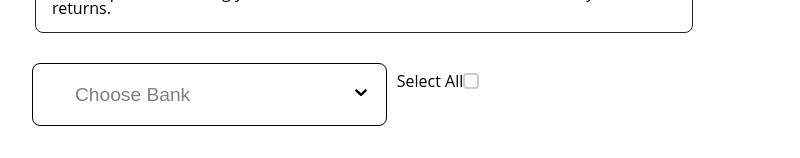
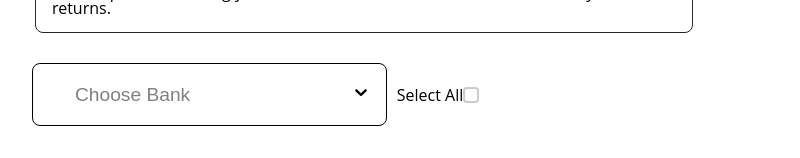
Before and after one commit to TheDarkknight26/bankweb, a React (Create React App) app in the folder client/: page / in a window 1280 px wide. Shown: the part 280-438 px from the top of the page, without its empty margins (0-800 px from the left). Built offline with nearby package versions, Linux system fonts and the light colour scheme.

Commit message:
absolute positioning made relative

```diff
--- a/client/src/components/Dropdown/dropdown.module.css
+++ b/client/src/components/Dropdown/dropdown.module.css
@@ -80,8 +80,8 @@
   }
 
 .selectAllCheckboxLabel {
-    position: absolute;
-    top: 350px;
+    position: relative;
+    top: 0px;
     display: flex;
     align-items: center;
     margin-left: 10px;
--- a/client/src/components/HomePage/homepage.module.css
+++ b/client/src/components/HomePage/homepage.module.css
@@ -8,7 +8,7 @@
     background-repeat: no-repeat;
     background-position: right;
     background-size: contain;
-    margin-bottom: 200px;
+    margin-bottom: 180px;
 }
 
 .disclaimer{
```
